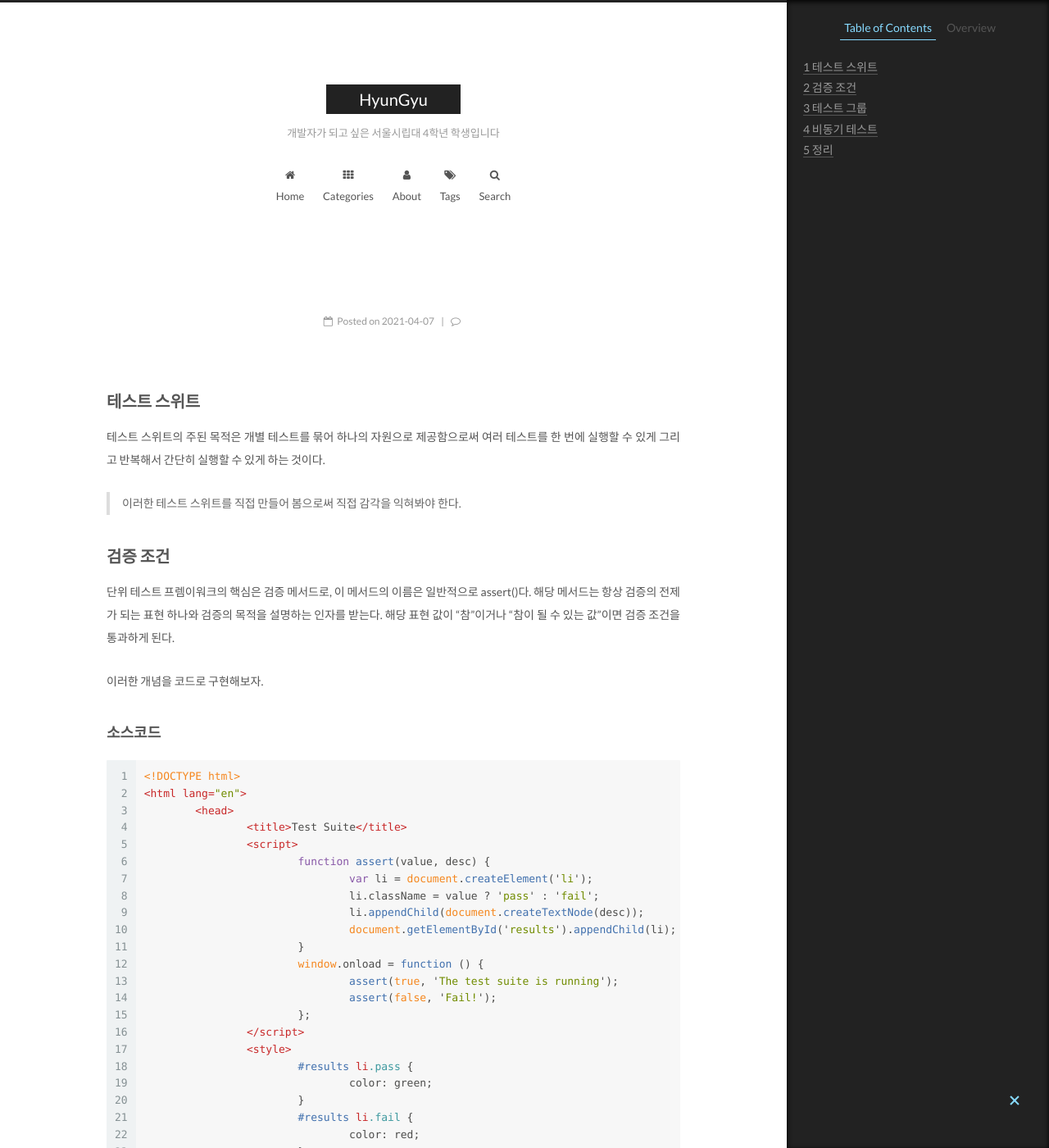
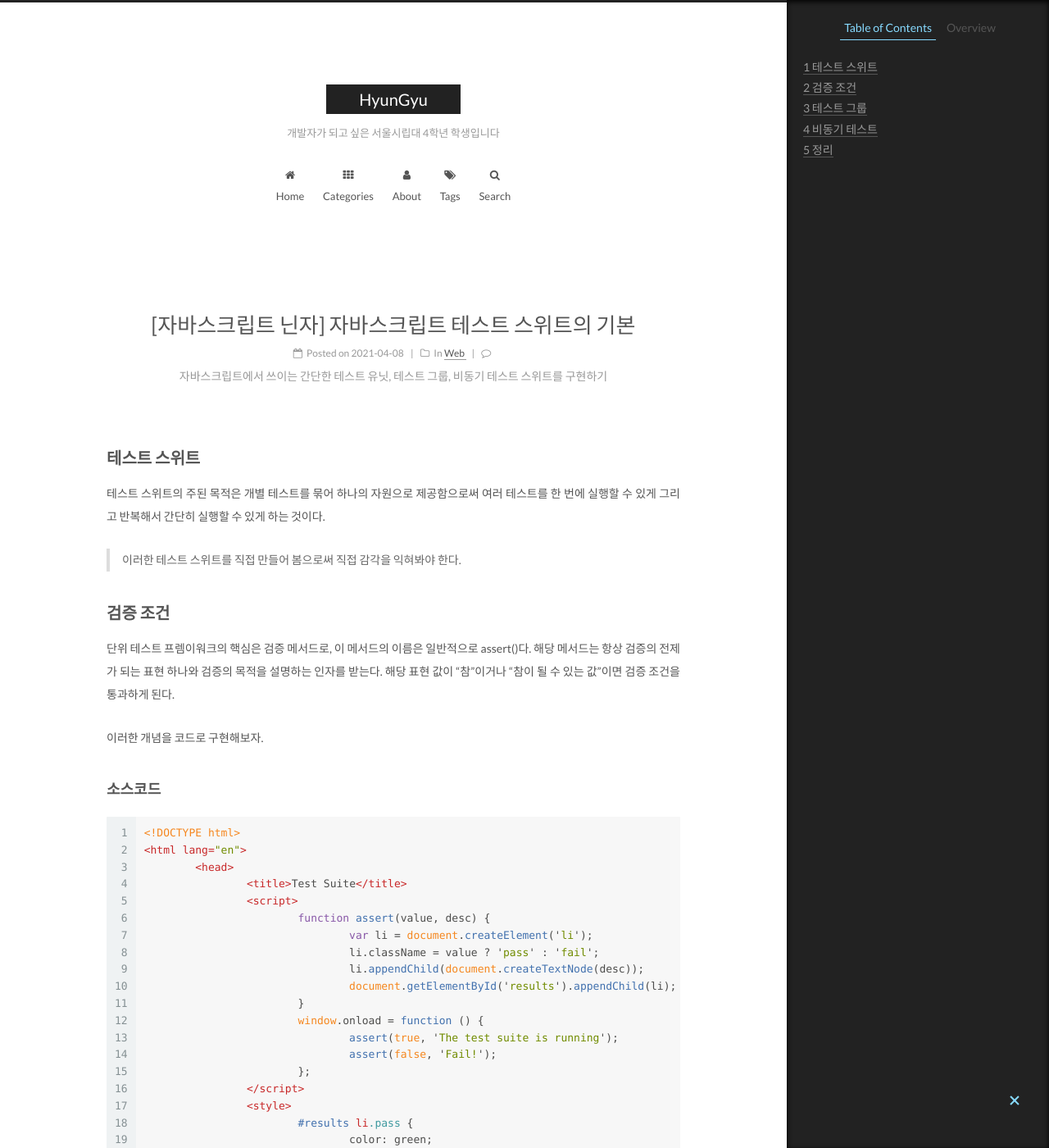
Before and after one commit to gusrb3164/gusrb3164.github.io, a Jekyll site: the page built from _posts/2021-04-08-js-test.md, in a window 1280 px wide and 1400 px high. Shown: the whole window at 82% size. Built offline with Jekyll 4.4.1, drawn with Linux system fonts in a browser that asks for light colours; comment, search, counter and statistics services are not loaded; some of the changed text lies outside the part shown.

Commit message:
2021-04-08 post

```diff
--- a/_posts/2021-04-08-js-test.md
+++ b/_posts/2021-04-08-js-test.md
@@ -1,6 +1,6 @@
 ---
 layout: post
-title: [자바스크립트 닌자] 자바스크립트 테스트 스위트의 기본
+title: '[자바스크립트 닌자] 자바스크립트 테스트 스위트의 기본'
 description: 자바스크립트에서 쓰이는 간단한 테스트 유닛, 테스트 그룹, 비동기 테스트 스위트를 구현하기
 categories: Web
 tags: [Programming, javascript]
```
